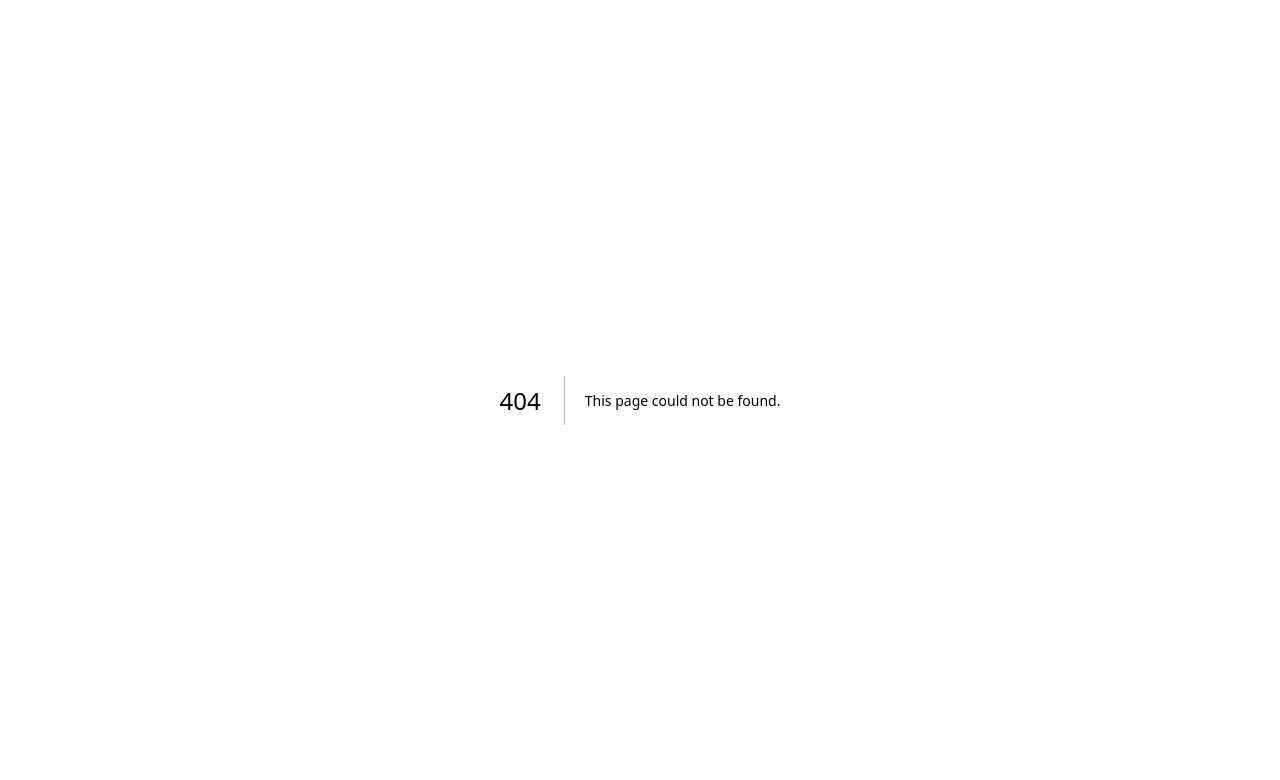
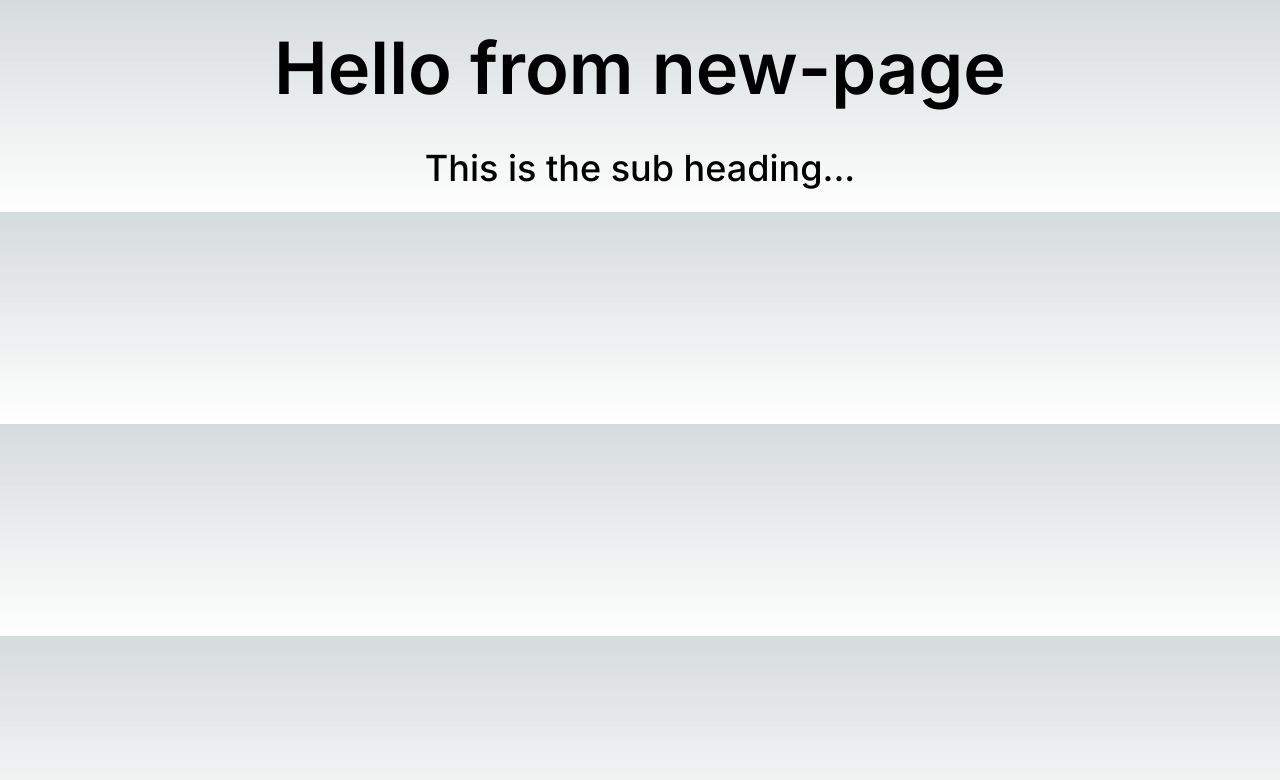
Before and after one commit to JamesRobertSutcliffe/personality-music-recommender, a Next.js app: page /tailwind-templates in a window 1280 px wide. Before the commit this address had no page. Shown: the top 780 px of the page. Built offline with nearby package versions, Linux system fonts and the light colour scheme.

Commit message:
Tailwind headline elements designed, class info noted in tailwind-templates doc

```diff
--- /dev/null
+++ b/src/app/tailwind-templates/page.tsx
@@ -0,0 +1,8 @@
+export default function TailwindTemplates() {
+    return (
+        <div>
+            <a href="./"><h1 className="font-semibold text-7xl m-4 p-4 text-center">Hello from new-page</h1></a>
+            <h2 className="font-medium text-4xl m-3 p-3 text-center">This is the sub heading...</h2>
+        </div>
+    )
+}
```
Also changed, not shown: src/db/dal/users.ts (added, +12 -0 lines), 1 other file (tests, documents, lock files or other folders).
